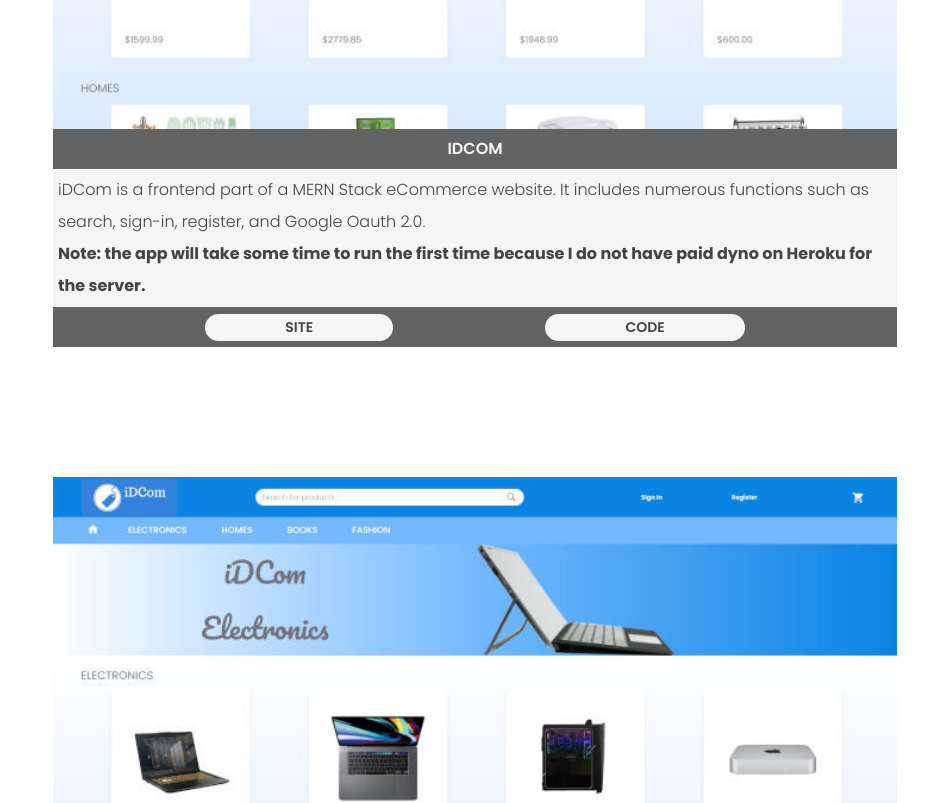
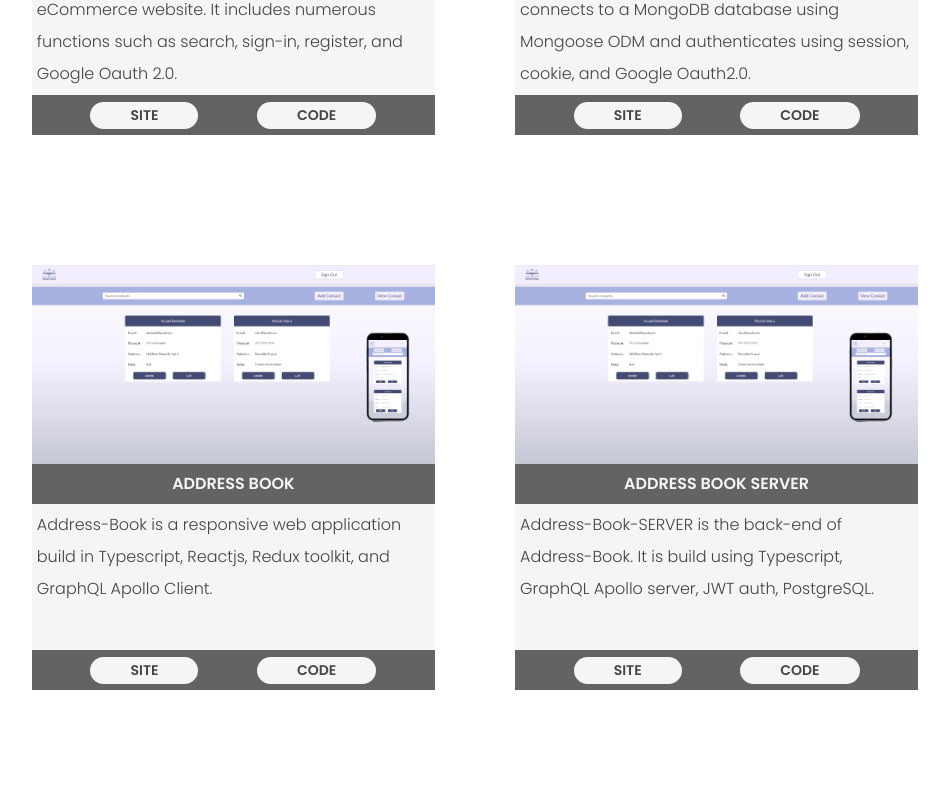
Before and after one commit to IsmaelDembele/portfolio-v3, a React (Create React App) app: page / in a window 1280 px wide. Shown: the part 1272-2075 px from the top of the page, without its empty margins (165-1114 px from the left). Built offline with nearby package versions, Linux system fonts and the light colour scheme.

Commit message:
address book added

```diff
--- a/src/components/Projects/Card.js
+++ b/src/components/Projects/Card.js
@@ -1,9 +1,6 @@
-import React from "react";
-import Grid from "@material-ui/core/Grid";
-
 const Card = ({ title, imgUrl, description, siteLink, codeLink }) => {
   return (
-    <Grid item className="project__item">
+    <div item className="project__item">
       <div className="card">
         <img src={imgUrl} alt={title} className="card__image" />
         <div className="card__title">{title}</div>
@@ -12,16 +9,12 @@
           <a href={siteLink} target="_blank" rel="noopener noreferrer">
             <button className="card__btn">site</button>
           </a>
-          <a
-            href={codeLink}
-            target="_blank"
-            rel="noopener noreferrer"
-          >
+          <a href={codeLink} target="_blank" rel="noopener noreferrer">
             <button className="card__btn">code</button>
           </a>
         </div>
       </div>
-    </Grid>
+    </div>
   );
 };
 
--- a/src/components/Projects/Projects.js
+++ b/src/components/Projects/Projects.js
@@ -1,44 +1,17 @@
-import React from "react";
-import Grid from "@material-ui/core/Grid";
-
-import useMediaQuery from "@material-ui/core/useMediaQuery";
-import { useTheme } from "@material-ui/core/styles";
 import Card from "./Card";
 import { projectData } from "./data";
 
 const Projects = () => {
-  const theme = useTheme();
-  const matches = useMediaQuery(theme.breakpoints.down("md"));
-
   return (
     <section id="projects" className="project">
-      <Grid container direction="column">
-        <Grid item>
-          <h1>Projects</h1>
-        </Grid>
-        <Grid item className="project__list">
-          <Grid
-            container
-            spacing={10}
-            justifyContent="space-around"
-            alignItems="center"
-            direction={matches ? "column" : "row"}
-            >
-                <Card key={1} {...projectData[0]}/>
-                <Card key={2} {...projectData[1]}/>
-          </Grid>
-          <Grid
-            container
-            spacing={10}
-            justifyContent="space-around"
-            alignItems="center"
-            direction={matches ? "column" : "row"}
-            >
-                <Card key={3} {...projectData[2]}/>
-                <Card key={4} {...projectData[3]}/>
-          </Grid>
-        </Grid>
-      </Grid>
+      <div className="title">
+        <h1>Projects</h1>
+      </div>
+      <div className="project__list">
+        {projectData.map((data, index) => {
+          return <Card key={index} {...data} />;
+        })}
+      </div>
     </section>
   );
 };
--- a/src/components/Projects/data.js
+++ b/src/components/Projects/data.js
@@ -1,6 +1,7 @@
 import ReactWApp from "../../pictures/screenshot_react_weather_app.png";
 import ShoppingCart from "../../pictures/front-end-shopping-cart.jpg";
 import idcom from "../../pictures/idcommerce.jpg";
+import addressBook from "../../pictures/address-book-cropped.png";
 
 export const projectData = [
   {
@@ -9,10 +10,7 @@
     description: (
       <p>
         iDCom is a frontend part of a MERN Stack eCommerce website. It includes numerous functions
-        such as search, sign-in, register, and Google Oauth 2.0. <br/>
-        <b>
-          Note: the app will take some time to run the first time because I do not have paid dyno on Heroku for the server.
-        </b>
+        such as search, sign-in, register, and Google Oauth 2.0. <br />
       </p>
     ),
     siteLink: `https://idcom.netlify.app/`,
@@ -23,14 +21,38 @@
     imgUrl: idcom,
     description: (
       <p>
-        iDCom-server is the back-end part of a MERN Stack website. It includes functionality such as
-        bcrypt hashing, connection to a MongoDB database, Google Oauth 2.0, and secure sign-in with
-        Cookies and Session. You can read the project readme file for more information.
+        IDCOM-Server is the back-end of IDCOM. It connects to a MongoDB database using Mongoose ODM
+        and authenticates using session, cookie, and Google Oauth2.0.
       </p>
     ),
     codeLink: `https://github.com/IsmaelDembele/iDCom-server`,
     siteLink: `https://idcom-server.herokuapp.com/`,
   },
+  {
+    title: "ADDRESS BOOK",
+    imgUrl: addressBook,
+    description: (
+      <p>
+        Address-Book is a responsive web application build in Typescript, Reactjs, Redux toolkit,
+        and GraphQL Apollo Client.
+      </p>
+    ),
+    codeLink: `https://github.com/IsmaelDembele/addressBook`,
+    siteLink: `https://idcom-address-book.netlify.app/`,
+  },
+  {
+    title: "ADDRESS BOOK SERVER",
+    imgUrl: addressBook,
+    description: (
+      <p>
+        Address-Book-SERVER is the back-end of Address-Book. It is build using Typescript, GraphQL
+        Apollo server, JWT auth, PostgreSQL.
+      </p>
+    ),
+    codeLink: `https://github.com/IsmaelDembele/address-book-server`,
+    siteLink: `https://server-address-book.herokuapp.com/`,
+  },
+
   {
     title: "React Weather App",
     imgUrl: ReactWApp,
--- a/src/styles/_mixins.scss
+++ b/src/styles/_mixins.scss
@@ -38,7 +38,7 @@
     } //960px
   }
   @if $breakpoint == tab-land {
-    @media only screen and (max-width: 82em) {
+    @media only screen and (max-width: 80em) {
       @content;
     } //1280px
   }
--- a/src/styles/_projects.scss
+++ b/src/styles/_projects.scss
@@ -1,6 +1,9 @@
 .project {
   min-height: 100vh;
   width: 100%;
+
+  display: flex;
+  flex-direction: column;
 
   h1 {
     text-align: center;
@@ -13,22 +16,44 @@
     width: 90%;
     align-self: center;
     overflow: hidden;
+
+    display: flex;
+    align-items: center;
+    justify-content: center;
+    flex-wrap: wrap;
+
+    @include respond(tab-land) {
+      width: 90%;
+
+    }
+    @include respond(tab-port) {
+      width: 100%;
+
+    }
   }
 
   &__item {
     width: 25%;
+    margin-left: 4rem;
+    margin-right: 4rem;
 
     @include respond(tab-land) {
-      width: 75%;
+      width: 35%;
+      margin: 4rem
+    }
+    @include respond(tab-port) {
+      width: 70%;
+      margin: 2rem;
     }
     @include respond(phone) {
       width: 90%;
+      margin: 3rem;
     }
   }
 }
 
 .card {
-  width: 100%;
+  min-width: 29rem;
   min-height: 42.5rem;
   background-color: $secondary;
   display: flex;
@@ -88,10 +113,9 @@
     transition: all 0.2s;
 
     @include respond(tab-land) {
-      padding: 0.3rem 8rem;
     }
     @include respond(tab-port) {
-      padding: 0.3rem 5.5rem;
+      padding: 0.3rem 4.5rem;
     }
     @include respond(sm-phone) {
       padding: 0.3rem 4rem;
```
Also changed, not shown: src/pictures/address-book-cropped.png (added).
